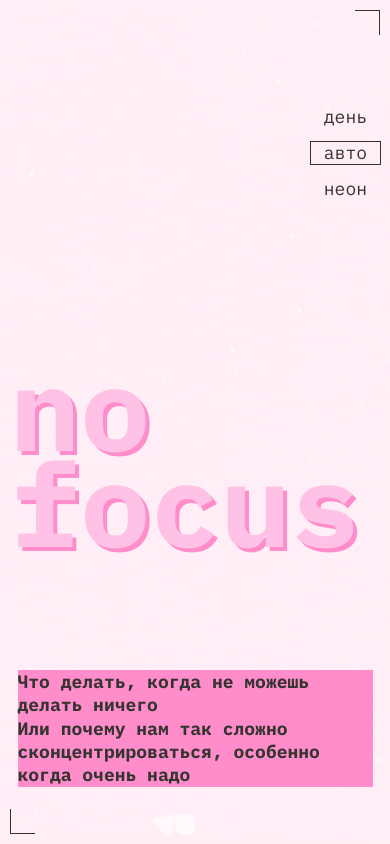
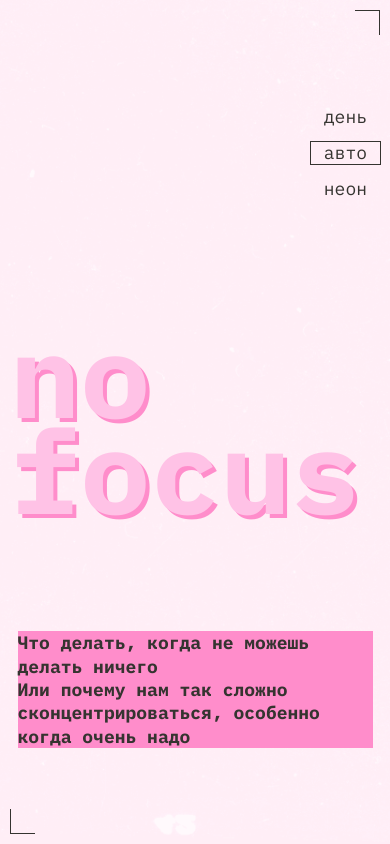
Before and after one commit to veahcen/slozhno-sosredotochitsya, a plain HTML site: page index.html in a window 390 px wide. Shown: the top 844 px of the page. Drawn offline with Linux system fonts and the light colour scheme.

Commit message:
fix breakpoints3

```diff
--- a/styles/style.css
+++ b/styles/style.css
@@ -95,6 +95,8 @@
 
 .header__title {
   justify-self: center;
+  align-self: center;
+  margin-block-start: -65px;
   color: var(--title-color);
   font-weight: var(--bold-family);
   font-size: var(--phone-tablet-font-size-header-footer);
@@ -105,8 +107,9 @@
 }
 
 .header__subtitle {
-  margin-block-start: -11px;
   justify-self: center;
+  align-self: center;
+  margin-block-start: -88px;
   font-weight: var(--bold-family);
   line-height: 23.4px;
   inline-size: 355px;
@@ -260,16 +263,6 @@
   outline: 1px solid var(--main-color);
 }
 
-@media (width >= 390px) and (width < 768px) {
-  .header__title {
-    align-self: center;
-  }
-
-  .header__subtitle {
-    align-self: center;
-  }
-}
-
 
 @media (width >= 768px) {
   .header {
@@ -288,15 +281,16 @@
 
   .header__title {
     justify-self: start;
+    align-self: normal;
     margin-inline-start: -20px;
     margin-block-start: -8px;
     font-size: var(--tablet-laptop-font-size-header-footer);
     inline-size: 81%;
   }
   .header__subtitle {
-    margin-block-start: 0;
     justify-self: end;
     align-self: start;
+    margin-block-start: 0;
     inline-size: 364px;
   }
 
```
